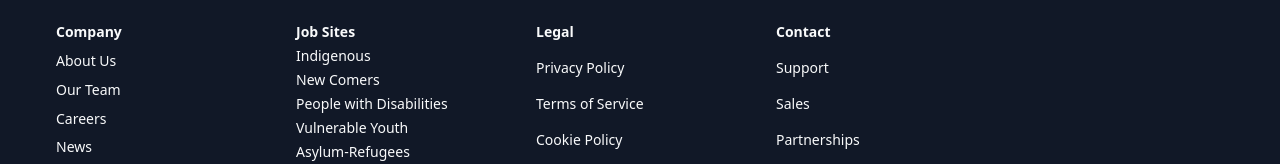
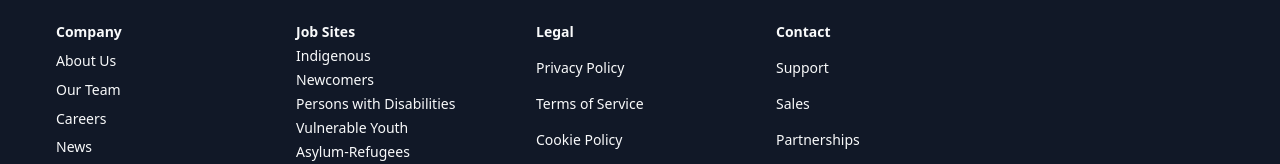
Before and after one commit to Vero-Ventures/job-bank, a Next.js app: page / in a window 1280 px wide. Shown: the part 1292-1456 px from the top of the page. Built offline with nearby package versions, Linux system fonts and the light colour scheme; no server answers.

Commit message:
changed sites names

```diff
--- a/src/components/ui/footer.jsx
+++ b/src/components/ui/footer.jsx
@@ -15,8 +15,8 @@ function Footer() {
         <div className="grid gap-1">
           <h3 className="font-semibold">Job Sites</h3>
           <Link href="#">Indigenous</Link>
-          <Link href="#">New Comers</Link>
-          <Link href="#">People with Disabilities</Link>
+          <Link href="#">Newcomers</Link>
+          <Link href="#">Persons with Disabilities</Link>
           <Link href="#">Vulnerable Youth</Link>
           <Link href="#">Asylum-Refugees</Link>
         </div>
```
